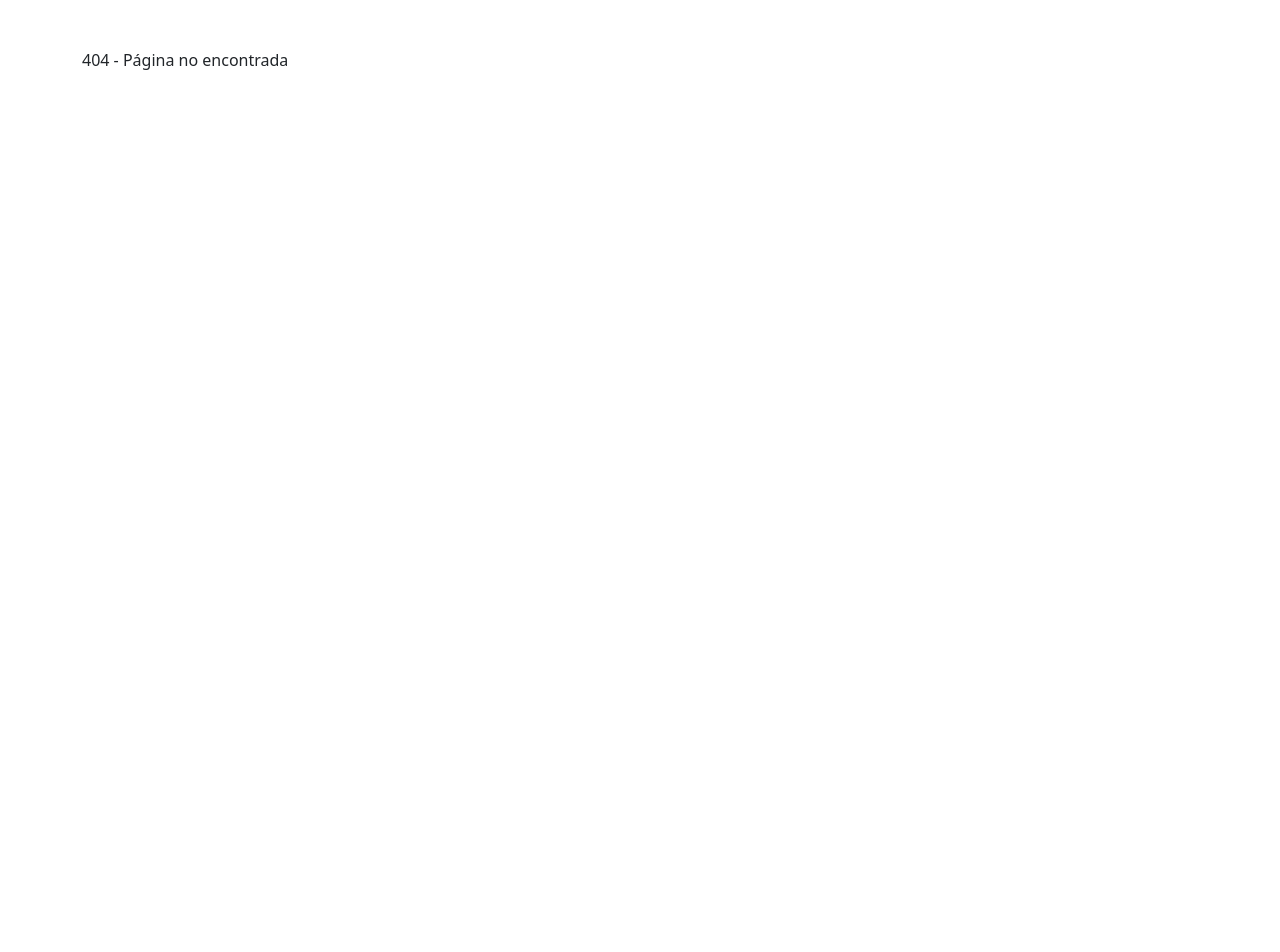
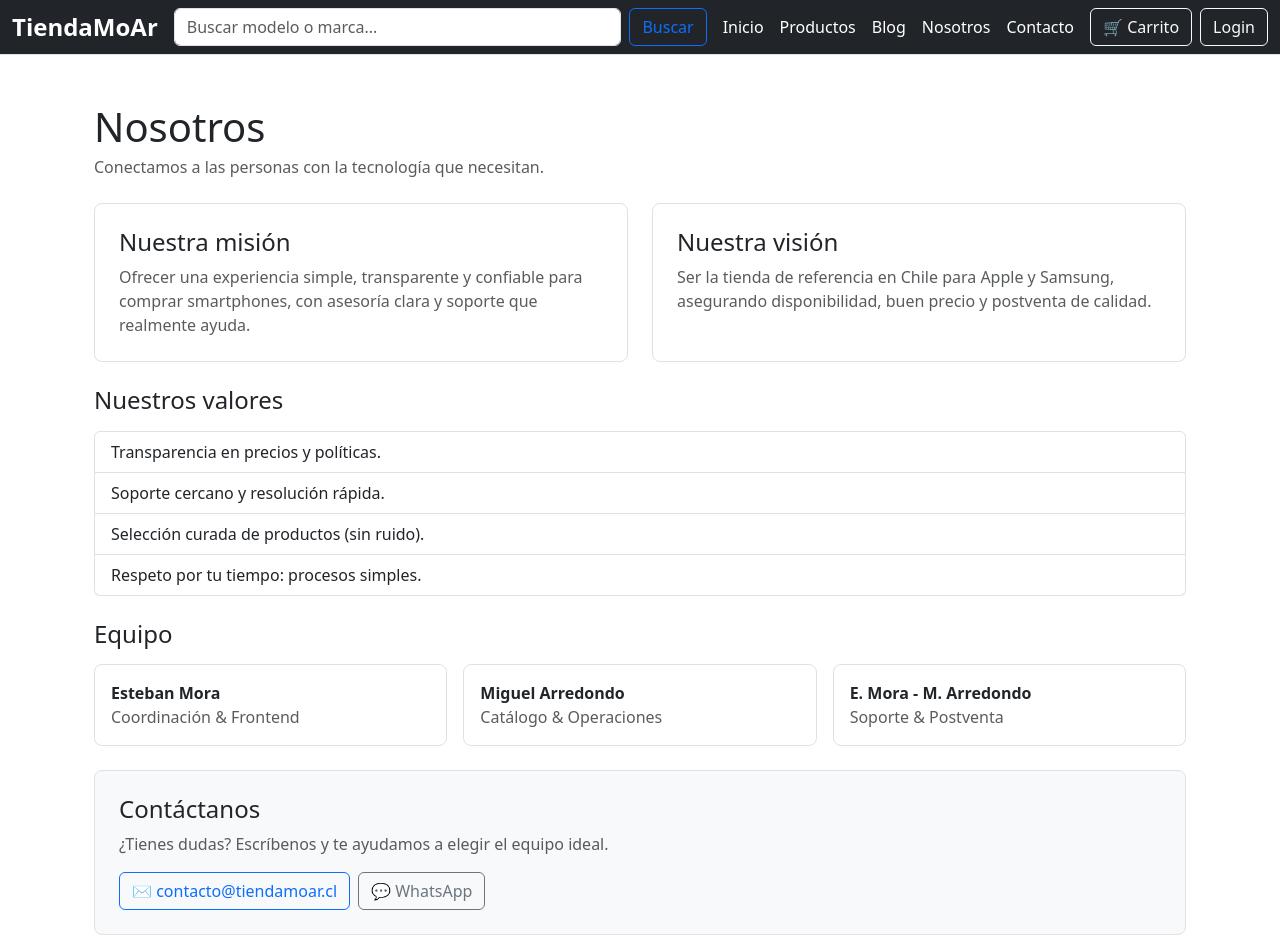
Before and after one commit to EstebanMoraV/tienda-moar, a React (Vite) app: page /nosotros in a window 1280 px wide. Before the commit this address had no page. Shown: the top 952 px of the page. Before the commit the page ends 800 px from the top, so only its background shows below. Built offline with nearby package versions, Linux system fonts and the light colour scheme.

Commit message:
Se agregan páginas Nosotros y Blog, incluidas como nuevas secciones.

```diff
--- a/src/App.tsx
+++ b/src/App.tsx
@@ -9,27 +9,21 @@ import Carrito from "./pages/Carrito";
 import Login from "./pages/Login";
 import AdminDashboard from "./pages/AdminDashboard";
 import ProtectedRoute from "./routes/ProtectedRoute";
+import Nosotros from './pages/Nosotros'
+import Blog from './pages/Blog'
 
 export default function AppRoutes() {
   return (
     <Routes>
       {/* Todas las páginas van dentro del MainLayout */}
 <Route path="/" element={<MainLayout />}>
-
-        {/* Página principal */}
   <Route index element={<Home />} />
-
-        {/* Productos y detalle */}
   <Route path="productos" element={<Productos />} />
   <Route path="producto/:id" element={<ProductoDetalle />} />
-
-        {/* Carrito */}
   <Route path="carrito" element={<Carrito />} />
-
-        {/* Login */}
   <Route path="login" element={<Login />} />
-
-        {/* Área de administrador protegida */}
+  <Route path="blog" element={<Blog />} />
+  <Route path="nosotros" element={<Nosotros />} />
   <Route
     path="admin"
     element={
@@ -38,8 +32,8 @@ export default function AppRoutes() {
       </ProtectedRoute>
     }
   />
+</Route>
 
-      </Route>
 
       {/* Página 404 */}
       <Route path="*" element={<div className="container py-5">404 - Página no encontrada</div>} />
--- /dev/null
+++ b/src/pages/Blog.tsx
@@ -0,0 +1,73 @@
+import { Link } from 'react-router-dom'
+
+// Ejemplo de posts (puedes luego traerlos de una API con useEffect)
+const posts = [
+  {
+    id: 1,
+    title: 'Cómo elegir tu smartphone en 2025',
+    excerpt:
+      'Guía rápida para entender procesadores, cámaras y baterías sin marearte con specs…',
+    date: '2025-11-01',
+    tag: 'Guías',
+  },
+  {
+    id: 2,
+    title: 'Apple vs Samsung: ¿Cuál te conviene?',
+    excerpt:
+      'Comparamos ecosistema, precios, soporte, cámaras y rendimiento para ayudarte a decidir.',
+    date: '2025-10-21',
+    tag: 'Comparativas',
+  },
+  {
+    id: 3,
+    title: '5 tips para alargar la vida de tu batería',
+    excerpt:
+      'Carga inteligente, brillantes mínimos y otras prácticas que realmente funcionan.',
+    date: '2025-09-15',
+    tag: 'Tips',
+  },
+]
+
+export default function Blog() {
+  return (
+    <div className="container py-4">
+      <header className="mb-4">
+        <h1 className="mb-1">Blog</h1>
+        <p className="text-muted">Novedades, comparativas y guías rápidas.</p>
+      </header>
+
+      <div className="row">
+        {posts.map((post) => (
+          <div key={post.id} className="col-md-6 col-lg-4 mb-4">
+            <article className="card h-100 shadow-sm">
+              <div className="card-body d-flex flex-column">
+                <div className="d-flex align-items-center gap-2 mb-2">
+                  <span className="badge bg-primary">{post.tag}</span>
+                  <small className="text-muted">{new Date(post.date).toLocaleDateString('es-CL')}</small>
+                </div>
+                <h5 className="card-title">{post.title}</h5>
+                <p className="card-text text-muted">{post.excerpt}</p>
+
+                <div className="mt-auto d-grid">
+                  {/* Si más adelante quieres detalle: /blog/:id */}
+                  <Link to="#" className="btn btn-outline-secondary disabled" aria-disabled="true">
+                    Leer más (pronto)
+                  </Link>
+                </div>
+              </div>
+            </article>
+          </div>
+        ))}
+      </div>
+
+      {/* CTA */}
+      <div className="alert alert-light border d-flex align-items-center justify-content-between mt-2">
+        <div>
+          <strong>¿Quieres recibir las novedades?</strong>
+          <div className="text-muted">Suscríbete y te avisamos de ofertas y nuevos artículos.</div>
+        </div>
+        <button className="btn btn-primary">Suscribirme</button>
+      </div>
+    </div>
+  )
+}
--- /dev/null
+++ b/src/pages/Nosotros.tsx
@@ -0,0 +1,74 @@
+export default function Nosotros() {
+  return (
+    <div className="container py-4">
+      <header className="mb-4">
+        <h1 className="mb-1">Nosotros</h1>
+        <p className="text-muted">Conectamos a las personas con la tecnología que necesitan.</p>
+      </header>
+
+      {/* Misión / Visión */}
+      <section className="row g-4 mb-4">
+        <div className="col-md-6">
+          <div className="p-4 border rounded-3 h-100">
+            <h4 className="mb-2">Nuestra misión</h4>
+            <p className="mb-0 text-muted">
+              Ofrecer una experiencia simple, transparente y confiable para comprar smartphones,
+              con asesoría clara y soporte que realmente ayuda.
+            </p>
+          </div>
+        </div>
+        <div className="col-md-6">
+          <div className="p-4 border rounded-3 h-100">
+            <h4 className="mb-2">Nuestra visión</h4>
+            <p className="mb-0 text-muted">
+              Ser la tienda de referencia en Chile para Apple y Samsung, asegurando disponibilidad,
+              buen precio y postventa de calidad.
+            </p>
+          </div>
+        </div>
+      </section>
+
+      {/* Valores */}
+      <section className="mb-4">
+        <h4 className="mb-3">Nuestros valores</h4>
+        <ul className="list-group">
+          <li className="list-group-item">Transparencia en precios y políticas.</li>
+          <li className="list-group-item">Soporte cercano y resolución rápida.</li>
+          <li className="list-group-item">Selección curada de productos (sin ruido).</li>
+          <li className="list-group-item">Respeto por tu tiempo: procesos simples.</li>
+        </ul>
+      </section>
+
+      {/* Equipo (placeholder simple) */}
+      <section className="mb-4">
+        <h4 className="mb-3">Equipo</h4>
+        <div className="row g-3">
+          {[
+            { nombre: 'Esteban Mora', rol: 'Coordinación & Frontend' },
+            { nombre: 'Miguel Arredondo', rol: 'Catálogo & Operaciones' },
+            { nombre: 'E. Mora - M. Arredondo', rol: 'Soporte & Postventa' },
+          ].map((m, i) => (
+            <div key={i} className="col-md-4">
+              <div className="border rounded-3 p-3 h-100">
+                <div className="fw-semibold">{m.nombre}</div>
+                <div className="text-muted">{m.rol}</div>
+              </div>
+            </div>
+          ))}
+        </div>
+      </section>
+
+      {/* Contacto */}
+      <section className="border rounded-3 p-4 bg-light">
+        <h4 className="mb-2">Contáctanos</h4>
+        <p className="text-muted mb-3">
+          ¿Tienes dudas? Escríbenos y te ayudamos a elegir el equipo ideal.
+        </p>
+        <div className="d-flex flex-column flex-md-row gap-2">
+          <a className="btn btn-outline-primary" href="mailto:contacto@tiendamoar.cl">✉ contacto@tiendamoar.cl</a>
+          <a className="btn btn-outline-secondary" href="https://wa.me/56912345678" target="_blank">💬 WhatsApp</a>
+        </div>
+      </section>
+    </div>
+  )
+}
```
Lines whose indentation alone changed are shown as unchanged.
